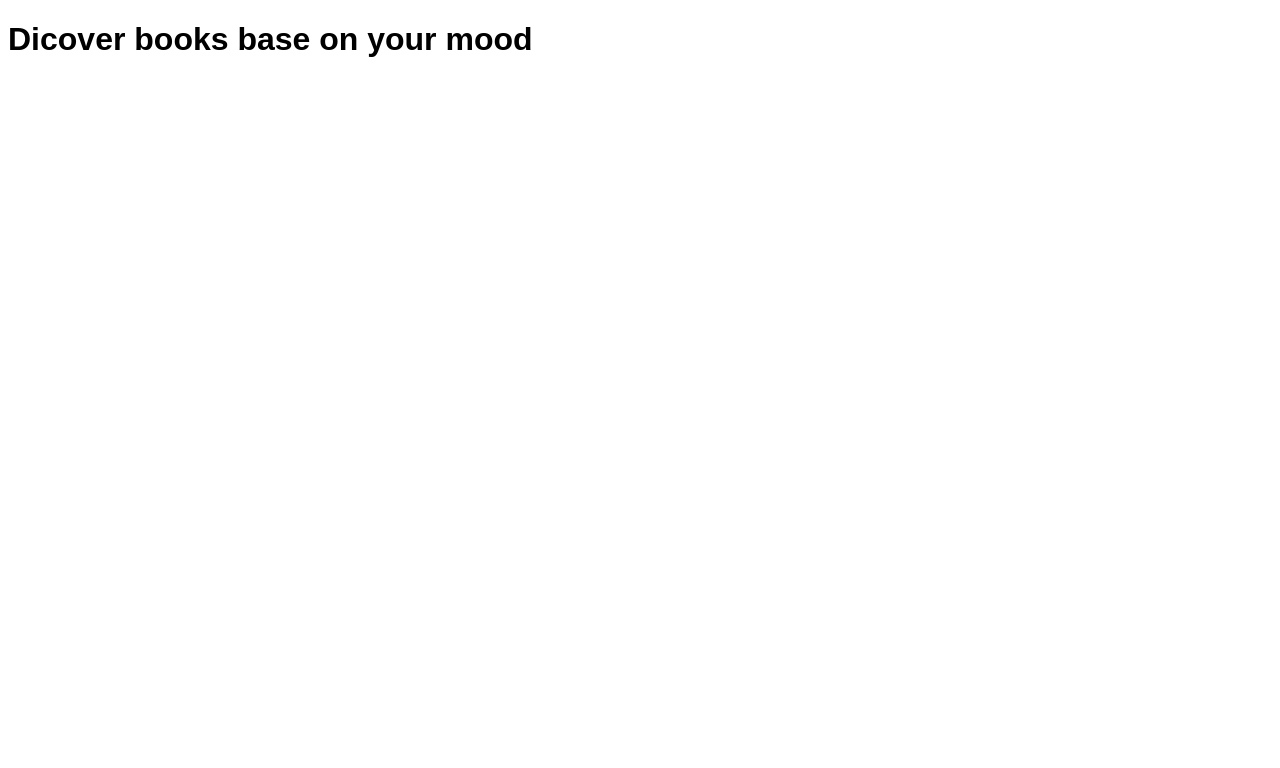
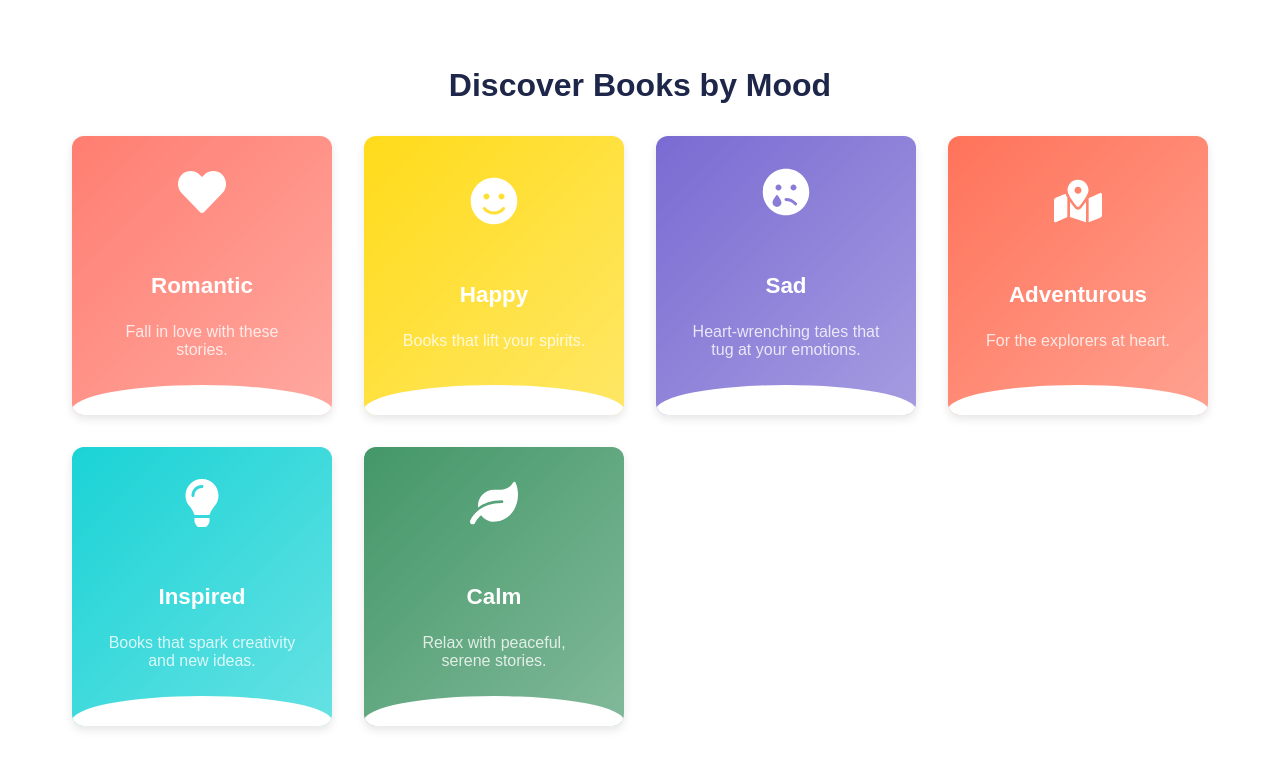
Before and after one commit to gurneerbedi/capstone-frontend, a React (Vite) app: page /discover in a window 1280 px wide. Shown: the top 768 px of the page. Built offline with nearby package versions, Linux system fonts and the light colour scheme; a web font is replaced by a local one.

Commit message:
Rough layout of discover page with mood cards

```diff
--- a/src/pages/DiscoverPage.jsx
+++ b/src/pages/DiscoverPage.jsx
@@ -1,8 +1,76 @@
 import React from "react";
+import { Link } from "react-router-dom";
+import {
+    FaHeart,
+    FaSmile,
+    FaSadTear,
+    FaMapMarkedAlt,
+    FaLightbulb,
+    FaLeaf,
+} from "react-icons/fa";
+import "./discoverpage.scss";
 
-const DiscoverPage = () => (
-    <div>
-        <h1>Dicover books base on your mood</h1>
-    </div>
-);
+const moods = [
+    {
+        name: "Romantic",
+        icon: <FaHeart />,
+        description: "Fall in love with these stories.",
+        color: "#FF6F61",
+    },
+    {
+        name: "Happy",
+        icon: <FaSmile />,
+        description: "Books that lift your spirits.",
+        color: "#FFD700",
+    },
+    {
+        name: "Sad",
+        icon: <FaSadTear />,
+        description: "Heart-wrenching tales that tug at your emotions.",
+        color: "#6A5ACD",
+    },
+    {
+        name: "Adventurous",
+        icon: <FaMapMarkedAlt />,
+        description: "For the explorers at heart.",
+        color: "#FF6347",
+    },
+    {
+        name: "Inspired",
+        icon: <FaLightbulb />,
+        description: "Books that spark creativity and new ideas.",
+        color: "#00CED1",
+    },
+    {
+        name: "Calm",
+        icon: <FaLeaf />,
+        description: "Relax with peaceful, serene stories.",
+        color: "#2E8B57",
+    },
+];
+
+const DiscoverPage = () => {
+    return (
+        <div className="discover-container">
+            <h2>Discover Books by Mood</h2>
+            <div className="mood-cards">
+                {moods.map((mood, index) => (
+                    <Link
+                        to={`/discover/${mood.name.toLowerCase()}`}
+                        key={index}
+                        className="mood-card"
+                        style={{
+                            background: `linear-gradient(135deg, rgba(255, 255, 255, 0.1), rgba(255, 255, 255, 0.4)), ${mood.color}`,
+                        }}
+                    >
+                        <div className="mood-icon">{mood.icon}</div>
+                        <h3>{mood.name}</h3>
+                        <p>{mood.description}</p>
+                    </Link>
+                ))}
+            </div>
+        </div>
+    );
+};
+
 export default DiscoverPage;
--- /dev/null
+++ b/src/pages/DiscoverPage.scss
@@ -0,0 +1,98 @@
+@use "../assets/partials/global";
+@use "../assets/partials/typography" as *;
+@use "../assets/partials/fonts" as *;
+@use "../assets/partials/variables" as *;
+@use "../assets/partials/mixins" as *;
+
+.discover-container {
+    padding: 2rem 1rem;
+    max-width: 1200px;
+    margin: 0 auto;
+    text-align: center;
+
+    h2 {
+        font-size: 2rem;
+        font-weight: bold;
+        margin-bottom: 2rem;
+        color: $StoryWave-Navy;
+    }
+
+    .mood-cards {
+        display: grid;
+        grid-template-columns: repeat(auto-fill, minmax(250px, 1fr));
+        gap: 2rem;
+        padding: 0 1rem;
+    }
+
+    .mood-card {
+        position: relative;
+        padding: 2rem;
+        border-radius: 12px;
+        text-align: center;
+        color: #fff;
+        display: flex;
+        flex-direction: column;
+        justify-content: center;
+        align-items: center;
+        box-shadow: 0 4px 10px rgba(0, 0, 0, 0.1);
+        text-decoration: none;
+        transition: transform 0.3s ease, box-shadow 0.3s ease,
+            background 0.3s ease;
+        cursor: pointer;
+        overflow: hidden;
+
+        &:hover {
+            transform: scale(1.05);
+            box-shadow: 0 6px 15px rgba(0, 0, 0, 0.2);
+        }
+
+        .mood-icon {
+            font-size: 3rem;
+            margin-bottom: 1.5rem;
+            transition: transform 0.3s ease, opacity 0.3s ease;
+
+            &:hover {
+                transform: translateY(-5px);
+                opacity: 0.8;
+            }
+        }
+
+        h3 {
+            font-size: 1.4rem;
+            font-weight: bold;
+            margin-bottom: 0.5rem;
+            color: #fff;
+            text-transform: capitalize;
+        }
+
+        p {
+            font-size: 1rem;
+            color: rgba(255, 255, 255, 0.8);
+            margin-bottom: 1.5rem;
+        }
+
+        &::before {
+            content: "";
+            position: absolute;
+            bottom: 0;
+            left: 0;
+            width: 100%;
+            height: 50px;
+            background: #fff;
+            border-radius: 50%;
+            transform: translateY(20px);
+        }
+    }
+
+    @media (max-width: 1024px) {
+        .mood-cards {
+            grid-template-columns: repeat(auto-fill, minmax(200px, 1fr));
+        }
+    }
+
+    @media (max-width: 600px) {
+        .mood-cards {
+            grid-template-columns: 1fr;
+        }
+    }
+}
--- a/src/pages/HomePage.jsx
+++ b/src/pages/HomePage.jsx
@@ -11,7 +11,7 @@ function HomePage() {
             <div className="homepage__header">
                 <h1 className="homepage__title">StoryWave</h1>
                 <p className="homepage__slogan">
-                    A good story starts with *you.*
+                    A good story starts with you.
                 </p>
             </div>
             <section className="homepage__carousel">
```
